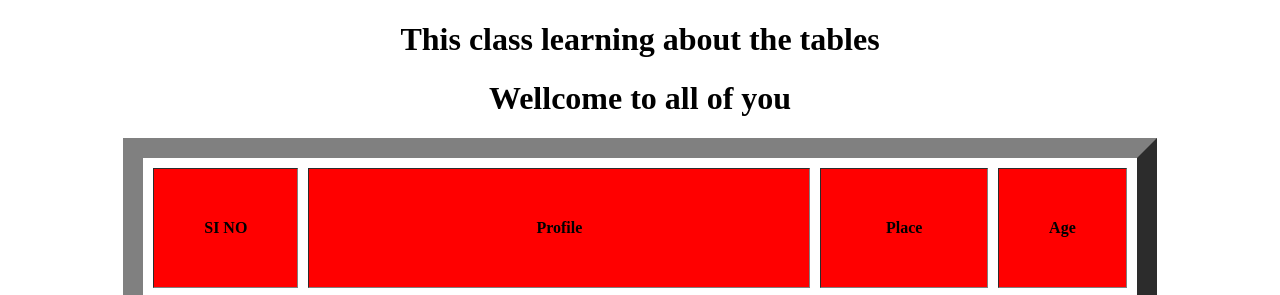
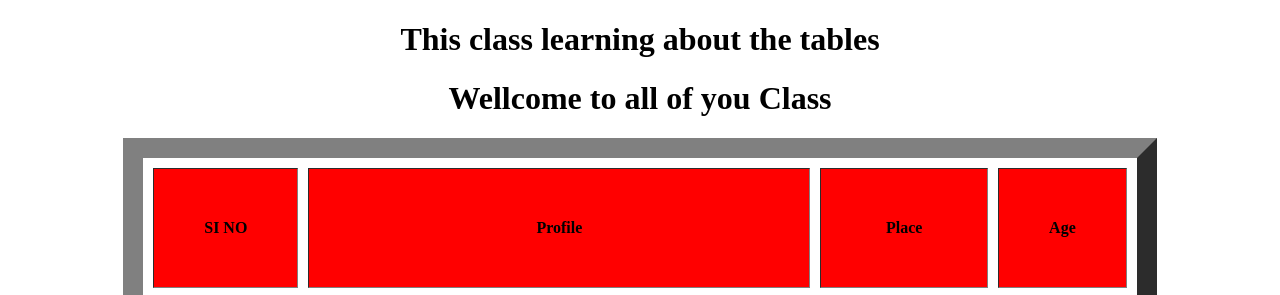
Before and after one commit to Anil-Itagi/Jspiders_practice, a plain HTML site: page HTML/tables/table.html in a window 1280 px wide. Shown: the top 295 px of the page. Drawn offline with Linux system fonts and the light colour scheme.

Commit message:
add class

```diff
--- a/HTML/tables/table.html
+++ b/HTML/tables/table.html
@@ -10,7 +10,7 @@
 <body>
     <center>
         <h1>This class learning about the tables</h1>
-        <h1>Wellcome to all of you</h1>
+        <h1>Wellcome to all of you Class</h1>
 
     </center>
     <center>
```
